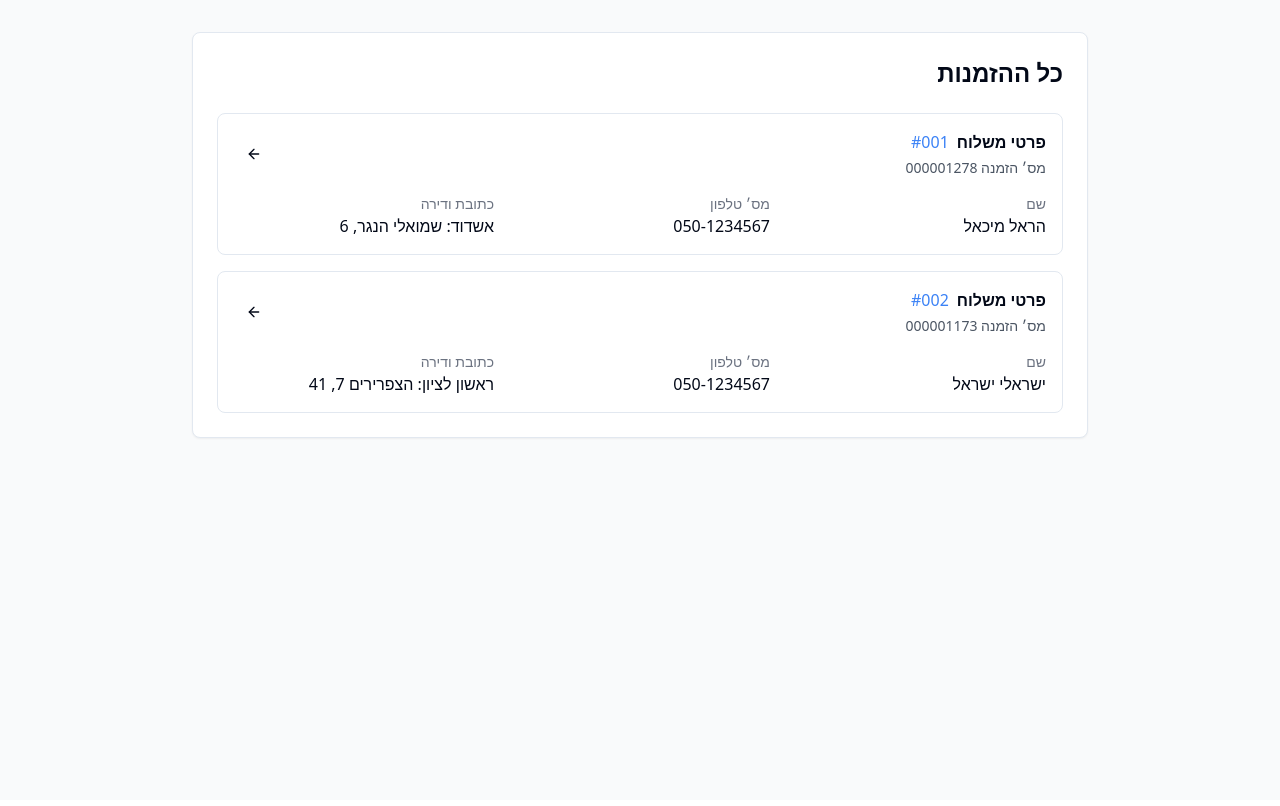
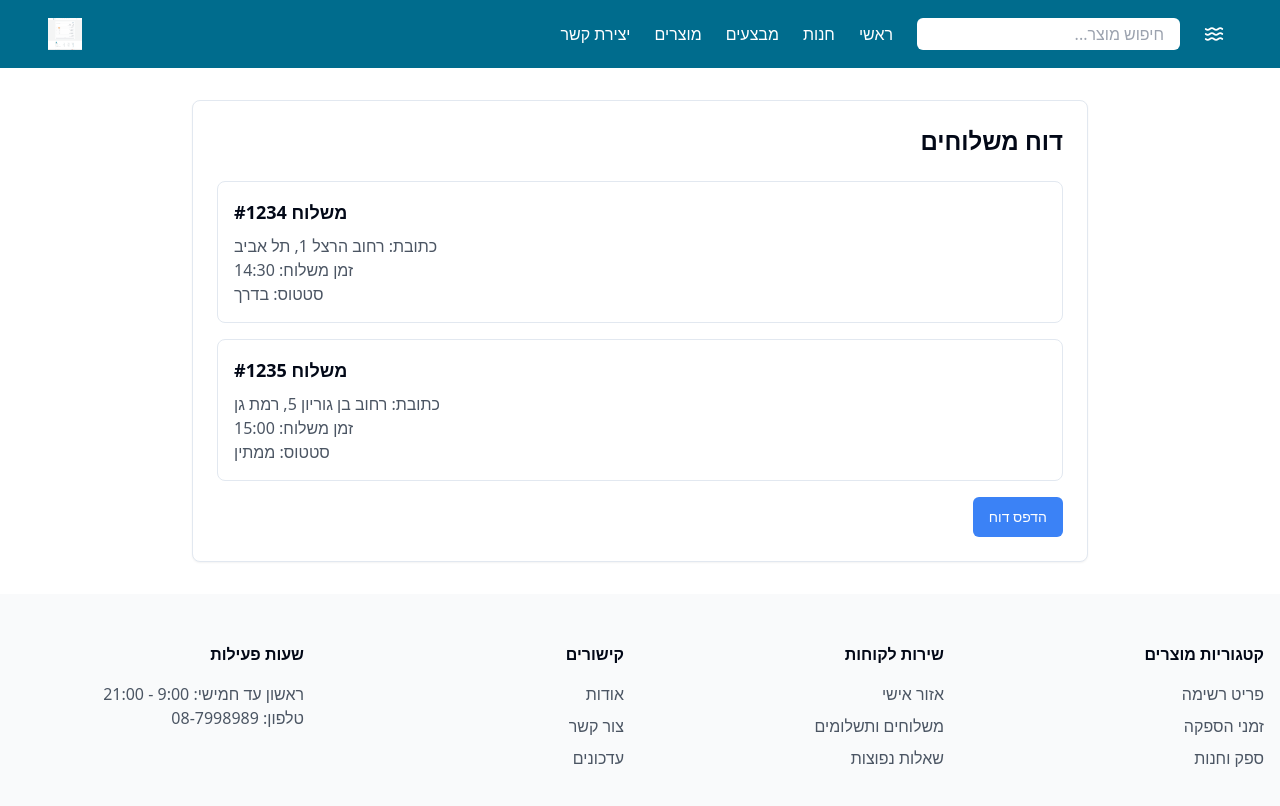
Before and after one commit to ofirs22/designwave-harmony, a React (Vite) app: page /delivery-report in a window 1280 px wide. Shown: the top 806 px of the page. Built offline with nearby package versions, Linux system fonts and the light colour scheme.

Commit message:
Update header and footer layout
Reused the existing header and footer components across relevant pages to maintain consistency in the design.
[skip gpt_engineer]

```diff
--- /dev/null
+++ b/src/components/Layout.tsx
@@ -0,0 +1,87 @@
+import { Button } from "@/components/ui/button";
+import { Card, CardContent } from "@/components/ui/card";
+import { Waves } from "lucide-react";
+import { ReactNode } from "react";
+
+interface LayoutProps {
+  children: ReactNode;
+}
+
+const Layout = ({ children }: LayoutProps) => {
+  return (
+    <div className="min-h-screen bg-white flex flex-col">
+      {/* Header */}
+      <header className="bg-[#006C8D] text-white p-4">
+        <div className="container mx-auto flex justify-between items-center">
+          <div className="flex items-center gap-2">
+            <img src="/lovable-uploads/8d6b8172-e3c4-446d-8885-20dcbf42a62a.png" alt="SmartBasket" className="h-8" />
+          </div>
+          <div className="flex items-center gap-6">
+            <nav className="hidden md:flex gap-6">
+              <a href="#" className="hover:text-gray-200">יצירת קשר</a>
+              <a href="#" className="hover:text-gray-200">מוצרים</a>
+              <a href="#" className="hover:text-gray-200">מבצעים</a>
+              <a href="#" className="hover:text-gray-200">חנות</a>
+              <a href="#" className="hover:text-gray-200">ראשי</a>
+            </nav>
+            <div className="flex items-center gap-4">
+              <input
+                type="search"
+                placeholder="חיפוש מוצר..."
+                className="px-4 py-1 rounded-md text-black"
+                dir="rtl"
+              />
+              <button className="p-2">
+                <Waves className="h-5 w-5" />
+              </button>
+            </div>
+          </div>
+        </div>
+      </header>
+
+      {/* Main Content */}
+      <main className="flex-1">
+        {children}
+      </main>
+
+      {/* Footer */}
+      <footer className="bg-gray-50 text-right" dir="rtl">
+        <div className="container mx-auto px-4 py-12">
+          <div className="grid grid-cols-1 md:grid-cols-4 gap-8">
+            <div>
+              <h3 className="font-bold mb-4">קטגוריות מוצרים</h3>
+              <ul className="space-y-2">
+                <li><a href="#" className="text-gray-600 hover:text-gray-900">פריט רשימה</a></li>
+                <li><a href="#" className="text-gray-600 hover:text-gray-900">זמני הספקה</a></li>
+                <li><a href="#" className="text-gray-600 hover:text-gray-900">ספק וחנות</a></li>
+              </ul>
+            </div>
+            <div>
+              <h3 className="font-bold mb-4">שירות לקוחות</h3>
+              <ul className="space-y-2">
+                <li><a href="#" className="text-gray-600 hover:text-gray-900">אזור אישי</a></li>
+                <li><a href="#" className="text-gray-600 hover:text-gray-900">משלוחים ותשלומים</a></li>
+                <li><a href="#" className="text-gray-600 hover:text-gray-900">שאלות נפוצות</a></li>
+              </ul>
+            </div>
+            <div>
+              <h3 className="font-bold mb-4">קישורים</h3>
+              <ul className="space-y-2">
+                <li><a href="#" className="text-gray-600 hover:text-gray-900">אודות</a></li>
+                <li><a href="#" className="text-gray-600 hover:text-gray-900">צור קשר</a></li>
+                <li><a href="#" className="text-gray-600 hover:text-gray-900">עדכונים</a></li>
+              </ul>
+            </div>
+            <div>
+              <h3 className="font-bold mb-4">שעות פעילות</h3>
+              <p className="text-gray-600">ראשון עד חמישי: 9:00 - 21:00</p>
+              <p className="text-gray-600">טלפון: 08-7998989</p>
+            </div>
+          </div>
+        </div>
+      </footer>
+    </div>
+  );
+};
+
+export default Layout;
--- a/src/pages/DeliveryReport.tsx
+++ b/src/pages/DeliveryReport.tsx
@@ -1,72 +1,35 @@
 import { Button } from "@/components/ui/button";
 import { Card, CardContent } from "@/components/ui/card";
-import { ArrowLeft } from "lucide-react";
+import Layout from "@/components/Layout";
 
 const DeliveryReport = () => {
-  const deliveries = [
-    {
-      id: "000001278",
-      orderNumber: "001",
-      name: "הראל מיכאל",
-      phone: "050-1234567",
-      address: "אשדוד: שמואלי הנגר, 6"
-    },
-    {
-      id: "000001173",
-      orderNumber: "002",
-      name: "ישראלי ישראל",
-      phone: "050-1234567",
-      address: "ראשון לציון: הצפרירים 7, 41"
-    }
-  ];
-
   return (
-    <div className="min-h-screen bg-gray-50" dir="rtl">
+    <Layout>
       <div className="container mx-auto px-4 py-8">
         <Card className="max-w-4xl mx-auto">
           <CardContent className="p-6">
-            <h1 className="text-2xl font-bold mb-6">כל ההזמנות</h1>
-
+            <h1 className="text-2xl font-bold mb-6 text-right">דוח משלוחים</h1>
             <div className="space-y-4">
-              {deliveries.map((delivery) => (
-                <div
-                  key={delivery.id}
-                  className="border rounded-lg p-4 hover:shadow-md transition-shadow"
-                >
-                  <div className="flex justify-between items-center">
-                    <div className="space-y-1">
-                      <div className="flex items-center gap-2">
-                        <span className="font-semibold">פרטי משלוח</span>
-                        <span className="text-blue-500">#{delivery.orderNumber}</span>
-                      </div>
-                      <div className="text-sm text-gray-600">מס׳ הזמנה {delivery.id}</div>
-                    </div>
-                    <Button variant="ghost" size="icon">
-                      <ArrowLeft className="h-4 w-4" />
-                    </Button>
-                  </div>
-
-                  <div className="mt-4 grid grid-cols-1 md:grid-cols-3 gap-4">
-                    <div>
-                      <div className="text-sm text-gray-500">שם</div>
-                      <div>{delivery.name}</div>
-                    </div>
-                    <div>
-                      <div className="text-sm text-gray-500">מס׳ טלפון</div>
-                      <div>{delivery.phone}</div>
-                    </div>
-                    <div>
-                      <div className="text-sm text-gray-500">כתובת ודירה</div>
-                      <div>{delivery.address}</div>
-                    </div>
-                  </div>
-                </div>
-              ))}
+              <div className="border rounded-lg p-4">
+                <h2 className="text-lg font-semibold mb-2">משלוח #1234</h2>
+                <p className="text-gray-600">כתובת: רחוב הרצל 1, תל אביב</p>
+                <p className="text-gray-600">זמן משלוח: 14:30</p>
+                <p className="text-gray-600">סטטוס: בדרך</p>
+              </div>
+              <div className="border rounded-lg p-4">
+                <h2 className="text-lg font-semibold mb-2">משלוח #1235</h2>
+                <p className="text-gray-600">כתובת: רחוב בן גוריון 5, רמת גן</p>
+                <p className="text-gray-600">זמן משלוח: 15:00</p>
+                <p className="text-gray-600">סטטוס: ממתין</p>
+              </div>
+              <div className="flex justify-end">
+                <Button className="bg-blue-500 text-white">הדפס דוח</Button>
+              </div>
             </div>
           </CardContent>
         </Card>
       </div>
-    </div>
+    </Layout>
   );
 };
 
--- a/src/pages/DietaryPreferences.tsx
+++ b/src/pages/DietaryPreferences.tsx
@@ -1,9 +1,10 @@
 import { Button } from "@/components/ui/button";
 import { Card, CardContent } from "@/components/ui/card";
+import Layout from "@/components/Layout";
 
 const DietaryPreferences = () => {
   return (
-    <div className="min-h-screen bg-gray-50" dir="rtl">
+    <Layout>
       <div className="container mx-auto px-4 py-8">
         <Card className="max-w-4xl mx-auto">
           <CardContent className="p-6">
@@ -31,7 +32,7 @@ const DietaryPreferences = () => {
           </CardContent>
         </Card>
       </div>
-    </div>
+    </Layout>
   );
 };
 
--- a/src/pages/OrderDetails.tsx
+++ b/src/pages/OrderDetails.tsx
@@ -1,66 +1,48 @@
 import { Button } from "@/components/ui/button";
 import { Card, CardContent } from "@/components/ui/card";
-import { Input } from "@/components/ui/input";
-import { Label } from "@/components/ui/label";
-import { Plus, Minus, ShoppingCart } from "lucide-react";
+import Layout from "@/components/Layout";
 
 const OrderDetails = () => {
   return (
-    <div className="min-h-screen bg-gray-50" dir="rtl">
+    <Layout>
       <div className="container mx-auto px-4 py-8">
         <Card className="max-w-4xl mx-auto">
           <CardContent className="p-6">
-            <div className="flex justify-between items-center mb-6">
-              <h1 className="text-2xl font-bold">מאזן חדש</h1>
-              <div className="flex items-center gap-2">
-                <span className="text-lg">0</span>
-                <ShoppingCart className="h-6 w-6" />
-                <Button variant="outline" size="icon">
-                  <Plus className="h-4 w-4" />
-                </Button>
+            <h1 className="text-2xl font-bold mb-6 text-right">פרטי הזמנה</h1>
+            <div className="space-y-4">
+              <div>
+                <label className="block text-sm font-medium text-gray-700 mb-1">מספר הזמנה</label>
+                <input
+                  type="text"
+                  className="w-full p-2 border rounded-md"
+                  placeholder="הכנס מספר הזמנה"
+                />
               </div>
-            </div>
-
-            <div className="space-y-6">
-              <div className="grid grid-cols-1 md:grid-cols-3 gap-4">
-                <div>
-                  <Label>מספר:</Label>
-                  <Input type="text" placeholder="11133313" />
-                </div>
-                <div>
-                  <Label>כמות מלאי:</Label>
-                  <Input type="text" placeholder="0" />
-                </div>
-                <div>
-                  <Label>שם מוצר:</Label>
-                  <Input type="text" placeholder="מארז בסיסי" />
-                </div>
+              <div>
+                <label className="block text-sm font-medium text-gray-700 mb-1">שם לקוח</label>
+                <input
+                  type="text"
+                  className="w-full p-2 border rounded-md"
+                  placeholder="הכנס שם לקוח"
+                />
               </div>
-
-              <div className="grid grid-cols-1 md:grid-cols-3 gap-4">
-                <div>
-                  <Label>מספר SmartBasket:</Label>
-                  <Input type="text" placeholder="יש להוסיף אישורים בלבד" />
-                </div>
-                <div>
-                  <Label>מספר רכישה:</Label>
-                  <Input type="text" placeholder="מספר הזמנה מהמערכת" />
-                </div>
-                <div>
-                  <Label>מספר שוק:</Label>
-                  <Input type="text" placeholder="בהתאמה ל-100 בקבוקים" />
-                </div>
+              <div>
+                <label className="block text-sm font-medium text-gray-700 mb-1">כתובת</label>
+                <input
+                  type="text"
+                  className="w-full p-2 border rounded-md"
+                  placeholder="הכנס כתובת"
+                />
               </div>
-
-              <div className="flex justify-end gap-4">
-                <Button variant="outline">בטל</Button>
-                <Button className="bg-[#00A6E6] hover:bg-[#0089BF]">שמור</Button>
+              <div className="flex justify-end space-x-4">
+                <Button variant="outline">ביטול</Button>
+                <Button className="bg-blue-500 text-white">שמור</Button>
               </div>
             </div>
           </CardContent>
         </Card>
       </div>
-    </div>
+    </Layout>
   );
 };
 
```
Also changed, not shown: src/pages/Index.tsx (+5 -72 lines).
